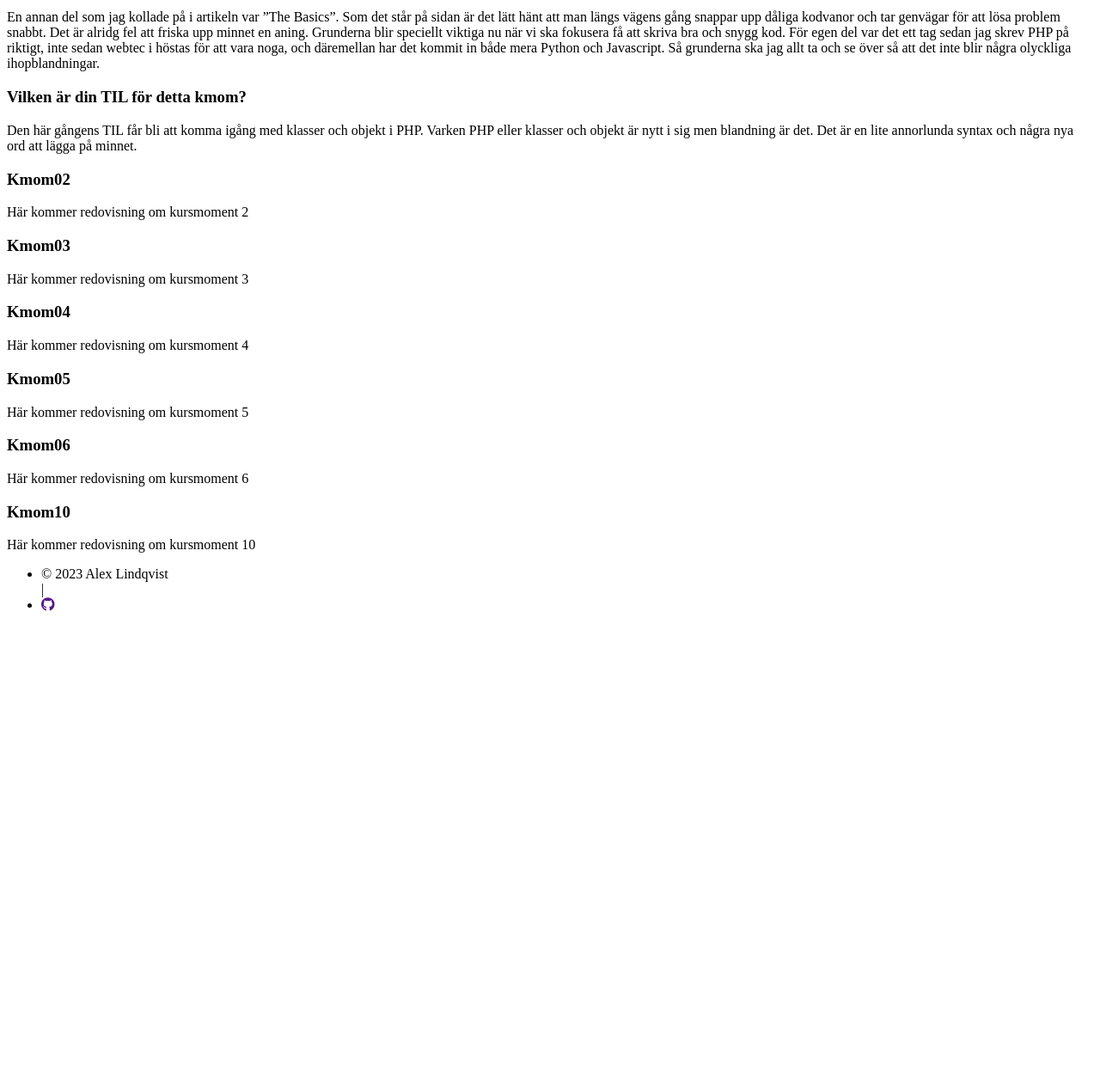
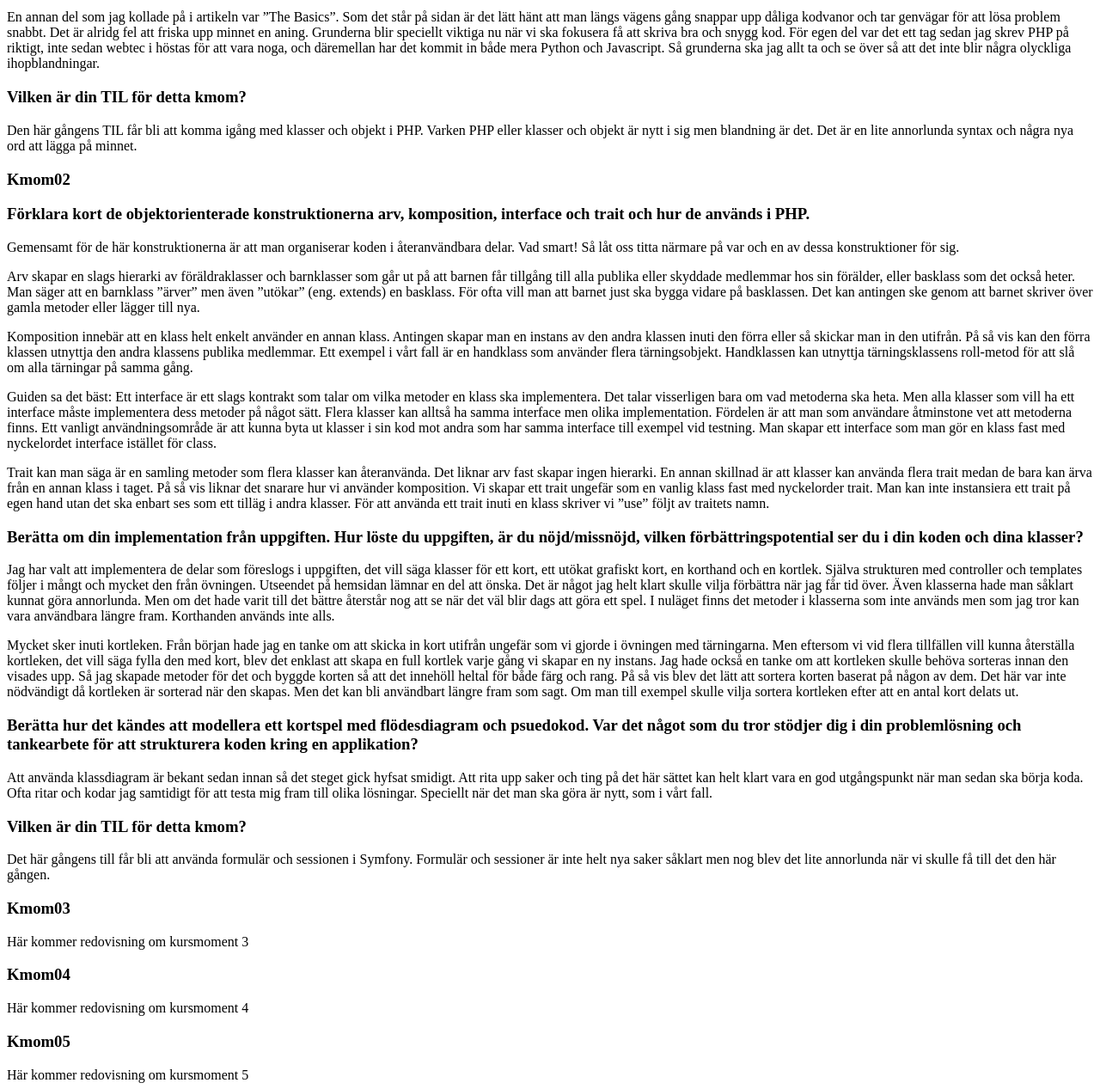
Before and after one commit to kiwijos/mvc-report, a Symfony app: template templates/report.html.twig in a window 1280 px wide. Shown: the part 1047-2314 px from the top of the page at 86% size. Before the commit the page ends 1758 px from the top, so only its background shows below. Run offline with Twig, Linux system fonts and the light colour scheme; the template is opened without the code that fills it, so the values that code supplies are empty; some libraries are stand-ins or nearby versions.

Commit message:
Add report for kmom02

```diff
--- a/templates/report.html.twig
+++ b/templates/report.html.twig
@@ -39,7 +39,22 @@
 
     <section id="kmom02">
         <h1>Kmom02</h1>
-        <p>Här kommer redovisning om kursmoment 2</p>
+        <h3>Förklara kort de objektorienterade konstruktionerna arv, komposition, interface och trait och hur de används i PHP.</h3>
+        <p>Gemensamt för de här konstruktionerna är att man organiserar koden i återanvändbara delar. Vad smart! Så låt oss titta närmare på var och en av dessa konstruktioner för sig.</p>
+        <pp>Arv skapar en slags hierarki av föräldraklasser och barnklasser som går ut på att barnen får tillgång till alla publika eller skyddade medlemmar hos sin förälder, eller basklass som det också heter. Man säger att en barnklass ”ärver” men även ”utökar” (eng. extends) en basklass. För ofta vill man att barnet just ska bygga vidare på basklassen. Det kan antingen ske genom att barnet skriver över gamla metoder eller lägger till nya.</p>
+        <p>Komposition innebär att en klass helt enkelt använder en annan klass. Antingen skapar man en instans av den andra klassen inuti den förra eller så skickar man in den utifrån. På så vis kan den förra klassen utnyttja den andra klassens publika medlemmar. Ett exempel i vårt fall är en handklass som använder flera tärningsobjekt. Handklassen kan utnyttja tärningsklassens roll-metod för att slå om alla tärningar på samma gång.</p>
+        <p>Guiden sa det bäst: Ett interface är ett slags kontrakt som talar om vilka metoder en klass ska implementera. Det talar visserligen bara om vad metoderna ska heta. Men alla klasser som vill ha ett interface måste implementera dess metoder på något sätt. Flera klasser kan alltså ha samma interface men olika implementation. Fördelen är att man som användare åtminstone vet att metoderna finns. Ett vanligt användningsområde är att kunna byta ut klasser i sin kod mot andra som har samma interface till exempel vid testning. Man skapar ett interface som man gör en klass fast med nyckelordet interface istället för class.</p>
+        <p>Trait kan man säga är en samling metoder som flera klasser kan återanvända. Det liknar arv fast skapar ingen hierarki. En annan skillnad är att klasser kan använda flera trait medan de bara kan ärva från en annan klass i taget. På så vis liknar det snarare hur vi använder komposition. Vi skapar ett trait ungefär som en vanlig klass fast med nyckelorder trait. Man kan inte instansiera ett trait på egen hand utan det ska enbart ses som ett tilläg i andra klasser. För att använda ett trait inuti en klass skriver vi ”use” följt av traitets namn.</p>
+
+        <h3>Berätta om din implementation från uppgiften. Hur löste du uppgiften, är du nöjd/missnöjd, vilken förbättringspotential ser du i din koden och dina klasser?</h3>
+        <p>Jag har valt att implementera de delar som föreslogs i uppgiften, det vill säga klasser för ett kort, ett utökat grafiskt kort, en korthand och en kortlek. Själva strukturen med controller och templates följer i mångt och mycket den från övningen. Utseendet på hemsidan lämnar en del att önska. Det är något jag helt klart skulle vilja förbättra när jag får tid över. Även klasserna hade man såklart kunnat göra annorlunda. Men om det hade varit till det bättre återstår nog att se när det väl blir dags att göra ett spel. I nuläget finns det metoder i klasserna som inte används men som jag tror kan vara användbara längre fram. Korthanden används inte alls.</p>
+        <p>Mycket sker inuti kortleken. Från början hade jag en tanke om att skicka in kort utifrån ungefär som vi gjorde i övningen med tärningarna. Men eftersom vi vid flera tillfällen vill kunna återställa kortleken, det vill säga fylla den med kort, blev det enklast att skapa en full kortlek varje gång vi skapar en ny instans. Jag hade också en tanke om att kortleken skulle behöva sorteras innan den visades upp. Så jag skapade metoder för det och byggde korten så att det innehöll heltal för både färg och rang. På så vis blev det lätt att sortera korten baserat på någon av dem. Det här var inte nödvändigt då kortleken är sorterad när den skapas. Men det kan bli användbart längre fram som sagt. Om man till exempel skulle vilja sortera kortleken efter att en antal kort delats ut.</p>
+
+        <h3>Berätta hur det kändes att modellera ett kortspel med flödesdiagram och psuedokod. Var det något som du tror stödjer dig i din problemlösning och tankearbete för att strukturera koden kring en applikation?</h3>
+        <p>Att använda klassdiagram är bekant sedan innan så det steget gick hyfsat smidigt. Att rita upp saker och ting på det här sättet kan helt klart vara en god utgångspunkt när man sedan ska börja koda. Ofta ritar och kodar jag samtidigt för att testa mig fram till olika lösningar. Speciellt när det man ska göra är nytt, som i vårt fall.</p>
+
+        <h3>Vilken är din TIL för detta kmom?</h3>
+        <p>Det här gångens till får bli att använda formulär och sessionen i Symfony. Formulär och sessioner är inte helt nya saker såklart men nog blev det lite annorlunda när vi skulle få till det den här gången.</p>
     </section>
 
     <section id="kmom03">
```
